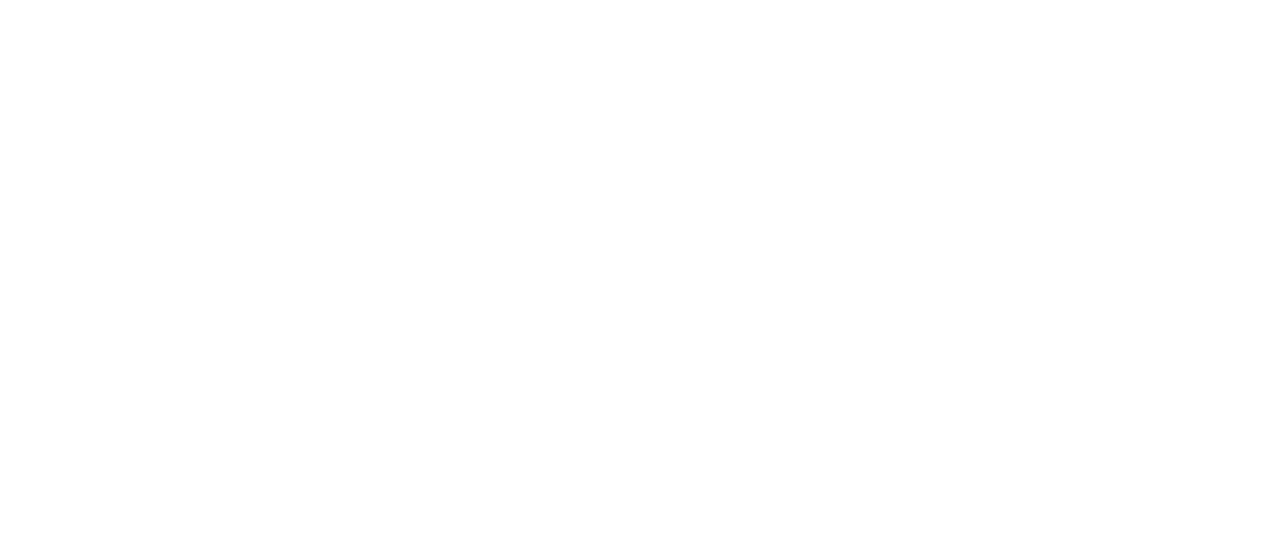
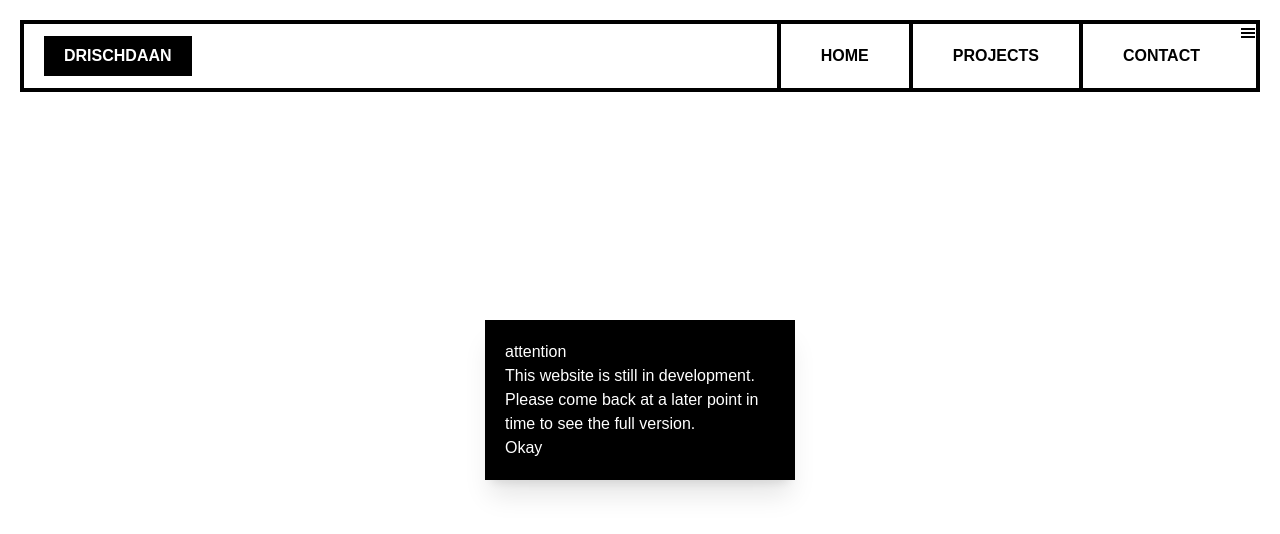
Before and after one commit to Drischdaan/drischdaan.dev, a Next.js app: page / in a window 1280 px wide. Shown: the top 534 px of the page. Built offline with nearby package versions, Linux system fonts and the light colour scheme; a web font is replaced by a local one.

Commit message:
chore: adds header and modal

```diff
--- /dev/null
+++ b/app/components/header/Header.tsx
@@ -0,0 +1,33 @@
+'use client';
+
+import './header.scss';
+
+import { GiHamburgerMenu } from 'react-icons/gi';
+
+export default function Header() {
+  return (
+    <div className='header'>
+      <div className='logo-container'>
+        <div className='logo'>
+          <h1 className='logo-text'>drischdaan</h1>
+        </div>
+      </div>
+      <div className='navigation-container'>
+        <a href='#home' className='navigation-link'>
+          home
+        </a>
+        <a href='#projects' className='navigation-link'>
+          projects
+        </a>
+        <a href='#contact' className='navigation-link'>
+          contact
+        </a>
+      </div>
+      <div className='flex sm:hidden'>
+        <button className='border-l-4 border-black py-5 px-5 text-xl'>
+          <GiHamburgerMenu/>
+        </button>
+      </div>
+    </div>
+  );
+}
--- /dev/null
+++ b/app/components/header/header.scss
@@ -0,0 +1,29 @@
+.header {
+  @apply fixed top-5 left-5 right-5 border-4 border-black flex justify-between text-black select-none z-40;
+
+  .logo-container {
+    @apply flex-initial py-3 px-5 select-text;
+
+    ::selection {
+      @apply text-purple-400;
+    }
+
+    .logo {
+      @apply bg-black py-2 px-5;
+
+      .logo-text {
+        @apply text-white uppercase font-black;
+      }
+    }
+  }
+
+  .navigation-container {
+    @apply flex-1 sm:flex justify-end items-center hidden;
+
+    .navigation-link {
+      @apply
+        border-l-4 border-black py-5 px-10 uppercase font-black flex justify-center items-center
+        hover:bg-black hover:text-white transition-colors duration-200;
+    }
+  }
+}
--- /dev/null
+++ b/app/components/modal/Modal.tsx
@@ -0,0 +1,24 @@
+'use client';
+
+import { useState } from 'react';
+import './modal.scss';
+
+export default function Modal() {
+  const [modalState, setModelState] = useState(true);
+  return modalState && (
+    <div className='modal-container'>
+      <div className='modal'>
+        <div className='p-3'>
+          <h1 className='uppercase font-black text-4xl text-purple-500'>attention</h1>
+          <div className='mt-2'>
+            This website is still in development.
+            Please come back at a later point in time to see the full version.
+          </div>
+          <div className='mt-5 flex justify-end items-center'>
+            <button onClick={() => setModelState(false)} className='py-2 px-5 bg-purple-500 text-white hover:bg-purple-700 transition-colors duration-200'>Okay</button>
+          </div>
+        </div>
+      </div>
+    </div>
+  );
+}
--- /dev/null
+++ b/app/components/modal/modal.scss
@@ -0,0 +1,7 @@
+.modal-container {
+  @apply z-50 fixed top-0 left-0 right-0 bottom-0 p-5 pointer-events-none flex justify-center items-center;
+
+  .modal {
+    @apply pointer-events-auto p-5 bg-black text-white shadow-xl w-full sm:w-4/5 md:w-1/2 lg:w-1/4;
+  }
+}
--- a/app/layout.tsx
+++ b/app/layout.tsx
@@ -1,3 +1,5 @@
+import Header from './components/header/Header';
+import Modal from './components/modal/Modal';
 import './globals.scss';
 
 export default function RootLayout({
@@ -8,7 +10,9 @@
   return (
     <html lang="en">
       <head />
-      <body>
+      <body className='p-5'>
+        <Header/>
+        <Modal/>
         {children}
       </body>
     </html>
```
